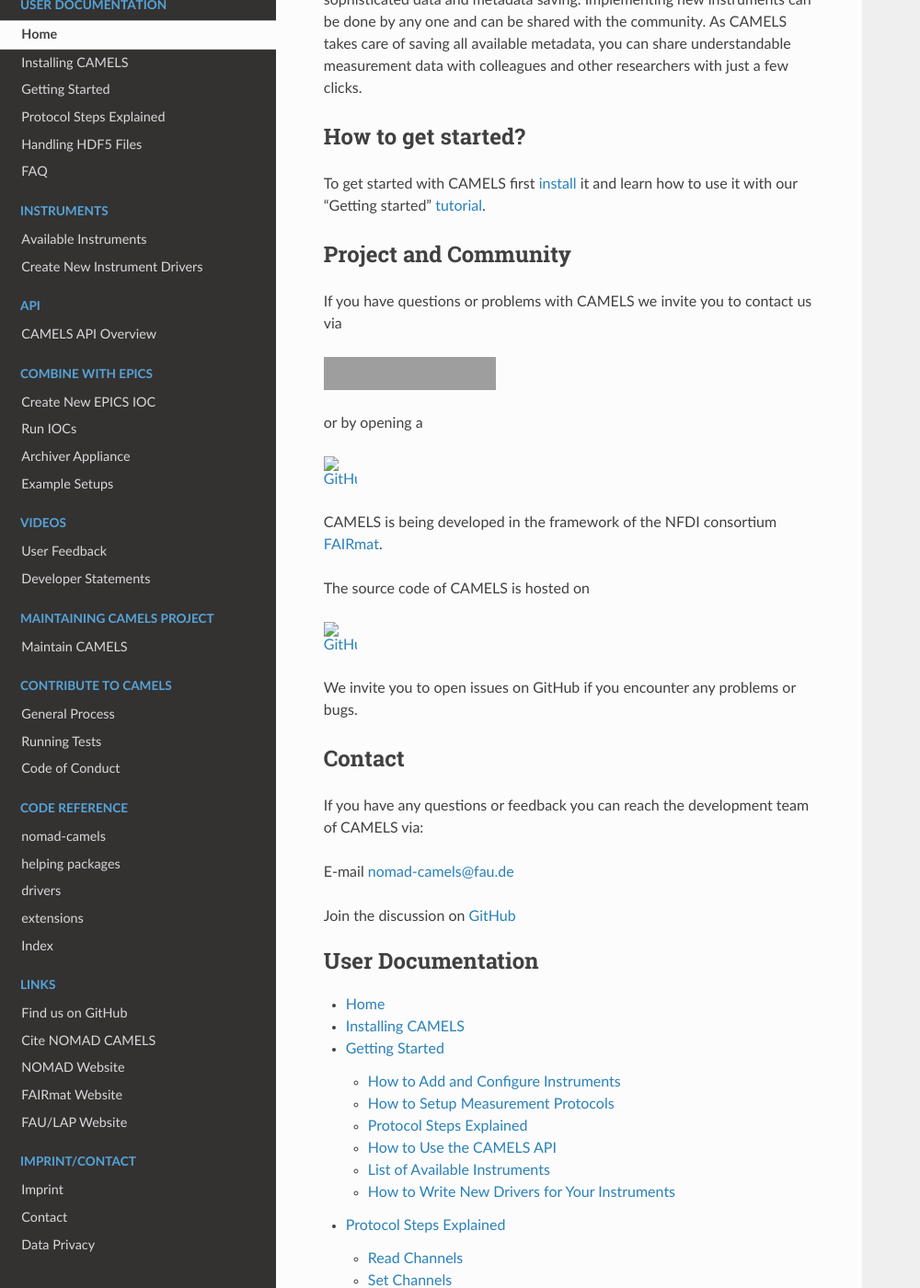
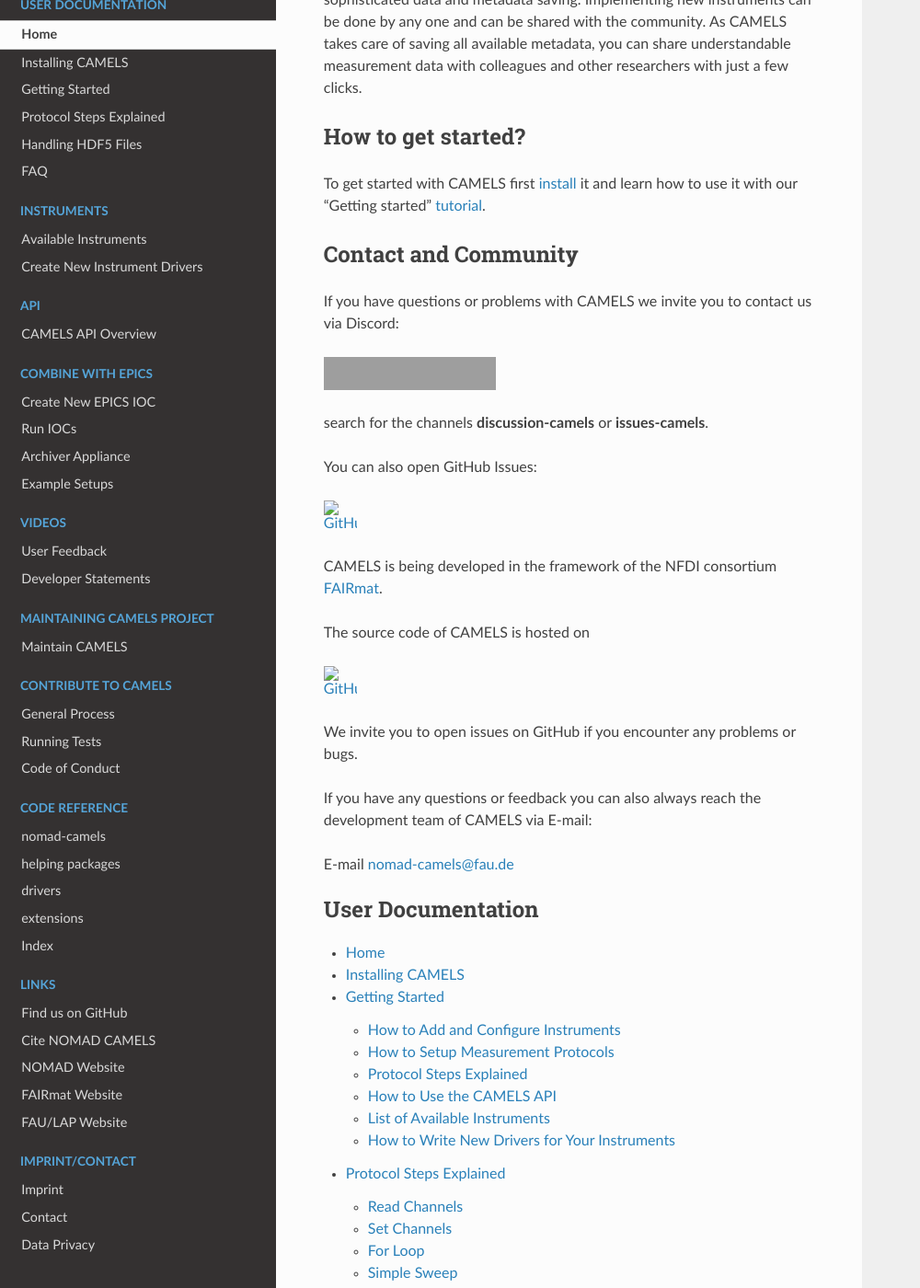
Before and after one commit to FAU-LAP/NOMAD-CAMELS, a Sphinx documentation site: the page built from docs/source/index.rst, in a window 1280 px wide and 1400 px high, scrolled down 2680 px. Shown: the whole window at 92% size, without its empty margins (0-1000 px from the left). Built offline with Sphinx 7.4.7 and the Read the Docs theme 3.1.0, drawn with Linux system fonts in a browser that asks for light colours; pages that are not in the unit, such as notebooks, are missing from menus; the version number is read from the project's files by our own code; grey boxes are pictures that could not be loaded.

```diff
--- a/docs/source/index.rst
+++ b/docs/source/index.rst
@@ -92,10 +92,10 @@ How to get started?
 To get started with CAMELS first `install <https://fau-lap.github.io/NOMAD-CAMELS/doc/installation/installation.html>`_ it and learn how to use it with our "Getting started" `tutorial <https://fau-lap.github.io/NOMAD-CAMELS/doc/tutorials/quick_start.html>`_.
 
 
-Project and Community
+Contact and Community
 =====================
 
-If you have questions or problems with CAMELS we invite you to contact us via
+If you have questions or problems with CAMELS we invite you to contact us via Discord:
 
 .. raw:: html
 
@@ -104,13 +104,15 @@ If you have questions or problems with CAMELS we invite you to contact us via
         <img src="https://cdn.prod.website-files.com/6257adef93867e50d84d30e2/636e0b52aa9e99b832574a53_full_logo_blurple_RGB.png" alt="Discord Logo" style="width: 187px; height: 36px;">
     </a>
 
-or by opening a
+search for the channels **discussion-camels** or **issues-camels**.
+
+You can also open GitHub Issues:
 
 .. raw:: html
 
 
     <a href="https://github.com/FAU-LAP/NOMAD-CAMELS/issues" target="_blank" style="display: inline-flex; align-items: center;">
-    <img src="docs/source/assets/CAMELS_Issues_Logo.png" alt="GitHub Logo" style="width: 36px; height: 36px; vertical-align: middle;">
+    <img src="./docs/source/assets/CAMELS_Issues_Logo.png" alt="GitHub Logo" style="width: 36px; height: 36px; vertical-align: middle;">
     </a>
 
 CAMELS is being developed in the framework of the NFDI consortium `FAIRmat <https://www.fairmat-nfdi.eu/fairmat/>`_.
@@ -121,19 +123,17 @@ The source code of CAMELS is hosted on
 
 
     <a href="https://github.com/FAU-LAP/NOMAD-CAMELS" target="_blank" style="display: flex; align-items: center;">
-        <img src="docs/source/assets/CAMELS_GitHub_Logo.png" alt="GitHub Logo" style="width: 36px; height: 36px;">
+        <img src="./docs/source/assets/CAMELS_GitHub_Logo.png" alt="GitHub Logo" style="width: 36px; height: 36px;">
     </a>
 
 
 We invite you to open issues on GitHub if you encounter any problems or bugs.
 
-Contact
-=======
-If you have any questions or feedback you can reach the development team of CAMELS via:
+If you have any questions or feedback you can also always reach the development team of CAMELS via E-mail:
 
 E-mail `nomad-camels@fau.de <mailto:nomad-camels@fau.de>`_
 
-Join the discussion on `GitHub <https://github.com/FAU-LAP/NOMAD-CAMELS/discussions>`_
+
 
 .. toctree::
    :maxdepth: 2
```
